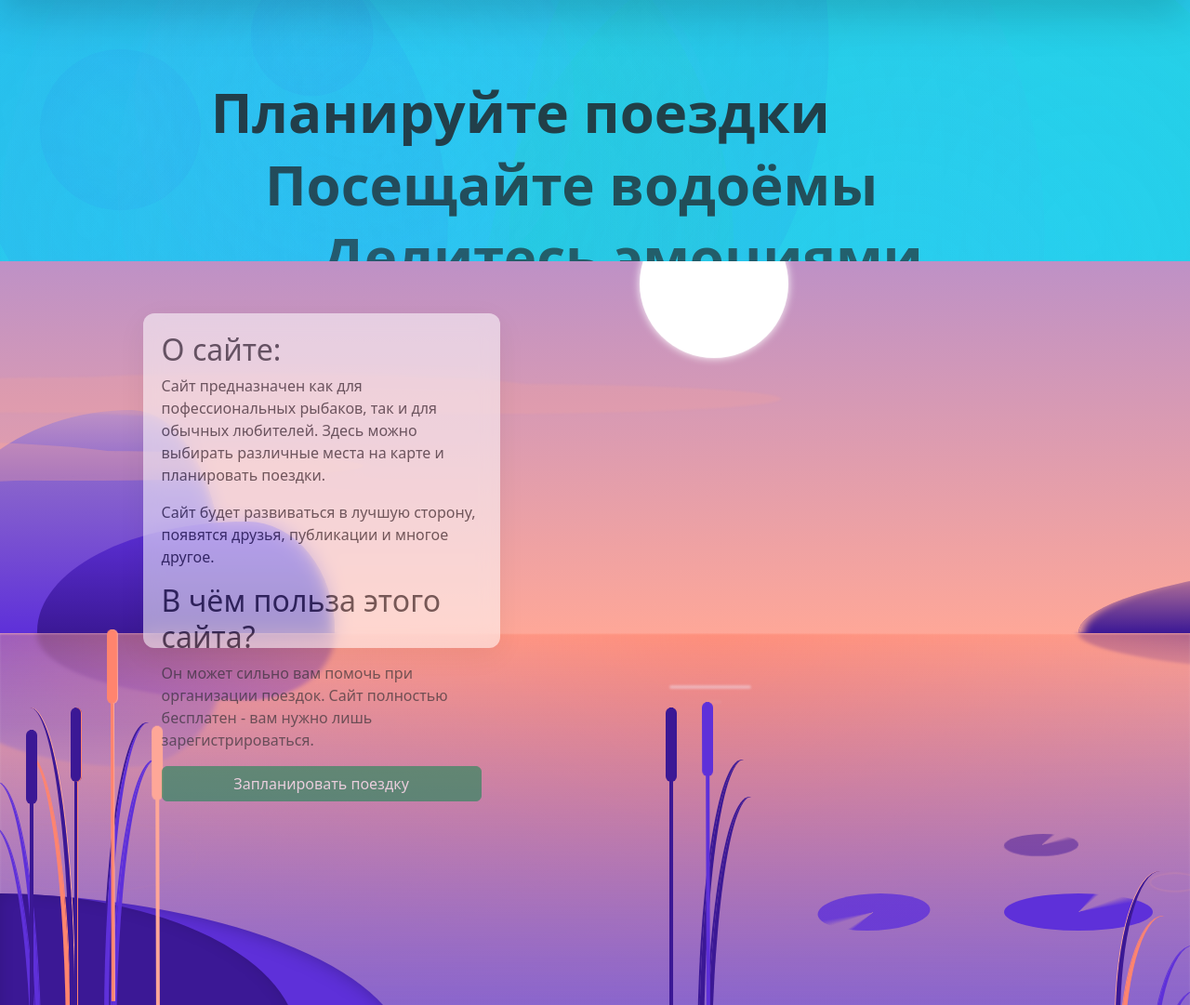
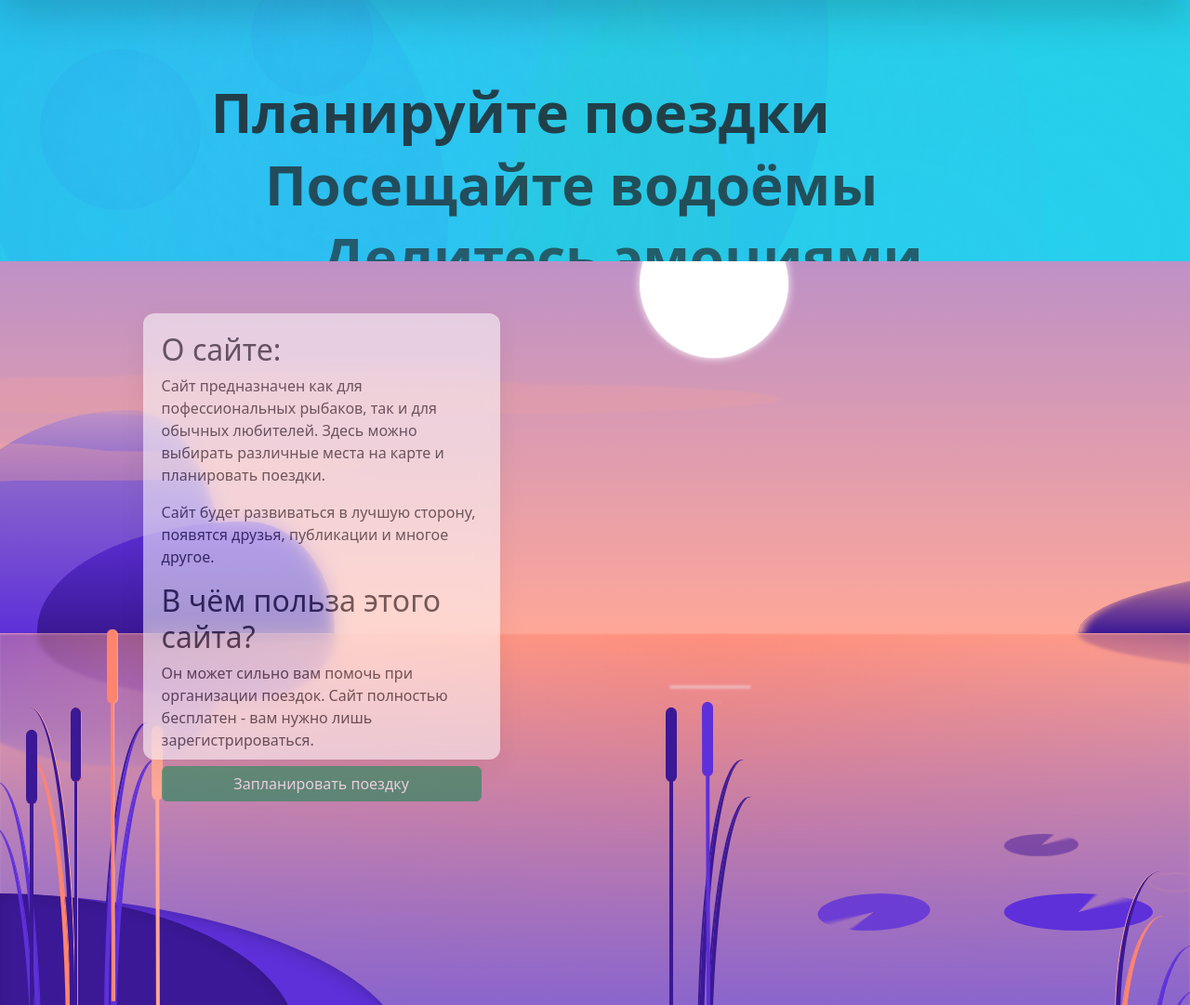
Before and after one commit to Dilyar-48/FishingWord, a Flask app: page / in a window 1280 px wide. Shown: the part 71-1152 px from the top of the page at 93% size. Run offline with Flask 3, Linux system fonts and the light colour scheme.

Commit message:
некоторые правки

```diff
--- a/static/css/title.css
+++ b/static/css/title.css
@@ -12,7 +12,7 @@ a {
     right: 58%;
     width: 30%;
     padding: 20px;
-    height: 45%;
+    height: 60%;
     background: rgba(255, 255, 255, 0.9);
     border-radius: 12px;
     box-shadow: 0 8px 32px rgba(0, 0, 0, 0.1);
--- a/templates/profile.html
+++ b/templates/profile.html
@@ -1,7 +1,7 @@
 {% extends "base.html" %}
 
 {% block content %}
-<div class="container-fluid mt-4 shadow-lg p-2 mb-5 rounded" style="max-width: 60%;">
+<div class="container-fluid mt-4 shadow-lg p-2 mb-5 rounded" style="max-width: 60%; height: 90%;">
 
     <div style="display: flex; gap: 30px;">
         <div style="flex: 0 0 auto; width: 25%; height: 25%; margin-left: 5%; margin-top: 5%; margin-bottom: 5%; margin-right: 5%;">
--- a/templates/register.html
+++ b/templates/register.html
@@ -3,7 +3,7 @@
 {% block content %}
     <div style="width: 30%; margin: 0 auto; border: 1px solid CadetBlue; border-radius: 15px; margin-top: 10px;" class="shadow-lg">
         <h1 class="text-center mb-4">Регистрация</h1>
-        <form action="" method="post" novalidate style="width: 95%;">
+        <form action="" method="post" novalidate style="width: 95%; ">
             <div>
                 {{ form.csrf_token }}
             </div>
```
Also changed, not shown: README.md.
